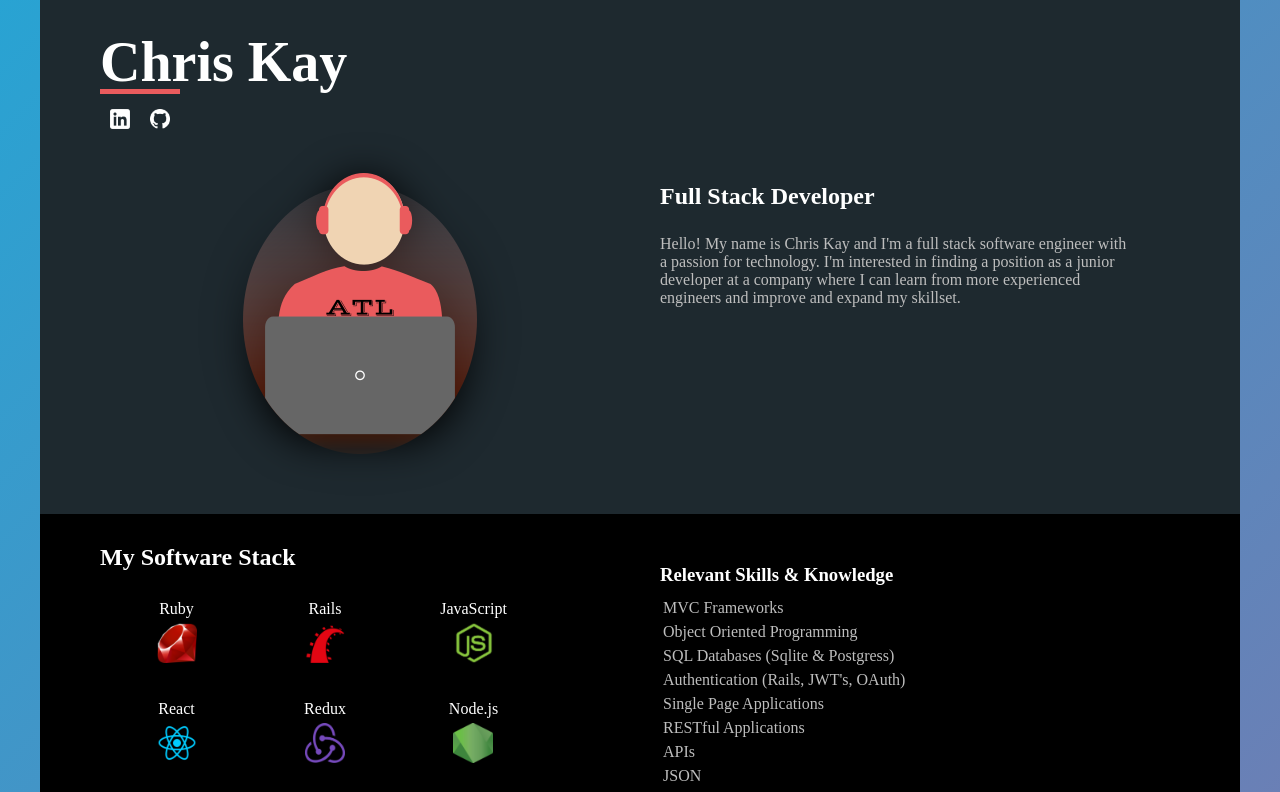
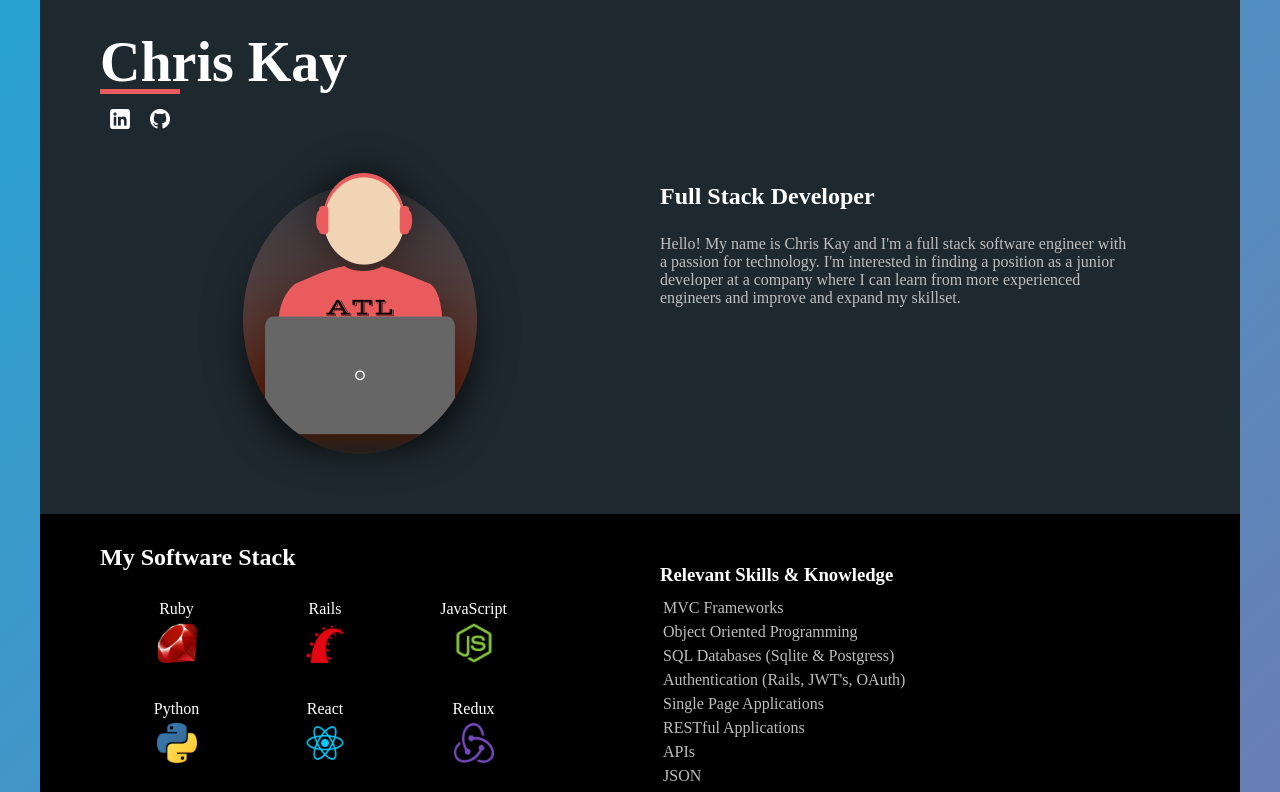
Before and after one commit to chriskay25/portfolio, a React (Create React App) app: page / in a window 1280 px wide. Shown: the top 792 px of the page. Built offline with nearby package versions, Linux system fonts and the light colour scheme.

Commit message:
Add python info and logo to stack

```diff
--- a/src/assets/data.js
+++ b/src/assets/data.js
@@ -6,6 +6,7 @@ import htmlLogo from './html-logo.png'
 import nodeLogo from './node-logo-3.png'
 import reactLogo from './react-logo.png'
 import reduxLogo from './redux-logo.png'
+import pythonLogo from './python_logo.png'
 
 const stackData = [
     {
@@ -31,34 +32,41 @@ const stackData = [
     },
     {
         id: 4,
+        name: 'Python',
+        img: pythonLogo,
+        alt: 'python logo',
+        description: "Known best for its use in machine learning and AI development, Python is a high-level general-purpose programming language with a design philosophy that emphasizes code readability."
+    },
+    {
+        id: 5,
         name: 'React',
         img: reactLogo,
         alt: 'react logo',
         description: "React is a free and open-source front-end JavaScript library developed by Facebook. It allows developers to build user interfaces with reusable components written in JSX (a mixture of JavaScript and HTML)."
     },
     {
-        id: 5,
+        id: 6,
         name: 'Redux',
         img: reduxLogo,
         alt: 'redux logo',
         description: "Redux is an open-source JavaScript library for managing application state. It is most commonly used with libraries such as React for building user interfaces. The main benefit of using Redux is centralizing an application's state and logic."
     },
     {
-        id: 6,
+        id: 7,
         name: 'Node.js',
         img: nodeLogo,
         alt: 'node logo',
         description: "Node.js is a free, open source server environment. Node.js allows developers to run JavaScript on the server. Due to its ease of use, npm has helped the Node.js ecosystem to proliferate."
     },
     {
-        id: 7,
+        id: 8,
         name: 'CSS',
         img: cssLogo,
         alt: 'css logo',
         description: "CSS (Cascading Style Sheets) is a stylesheet language used for describing the presentation of a document written in a markup language like HTML. CSS is a cornerstone technology of the web, alongside JS and HTML."
     },
     {
-        id: 8,
+        id: 9,
         name: 'HTML',
         img: htmlLogo,
         alt: 'html logo',
```
Also changed, not shown: src/assets/python_logo.png (added).
